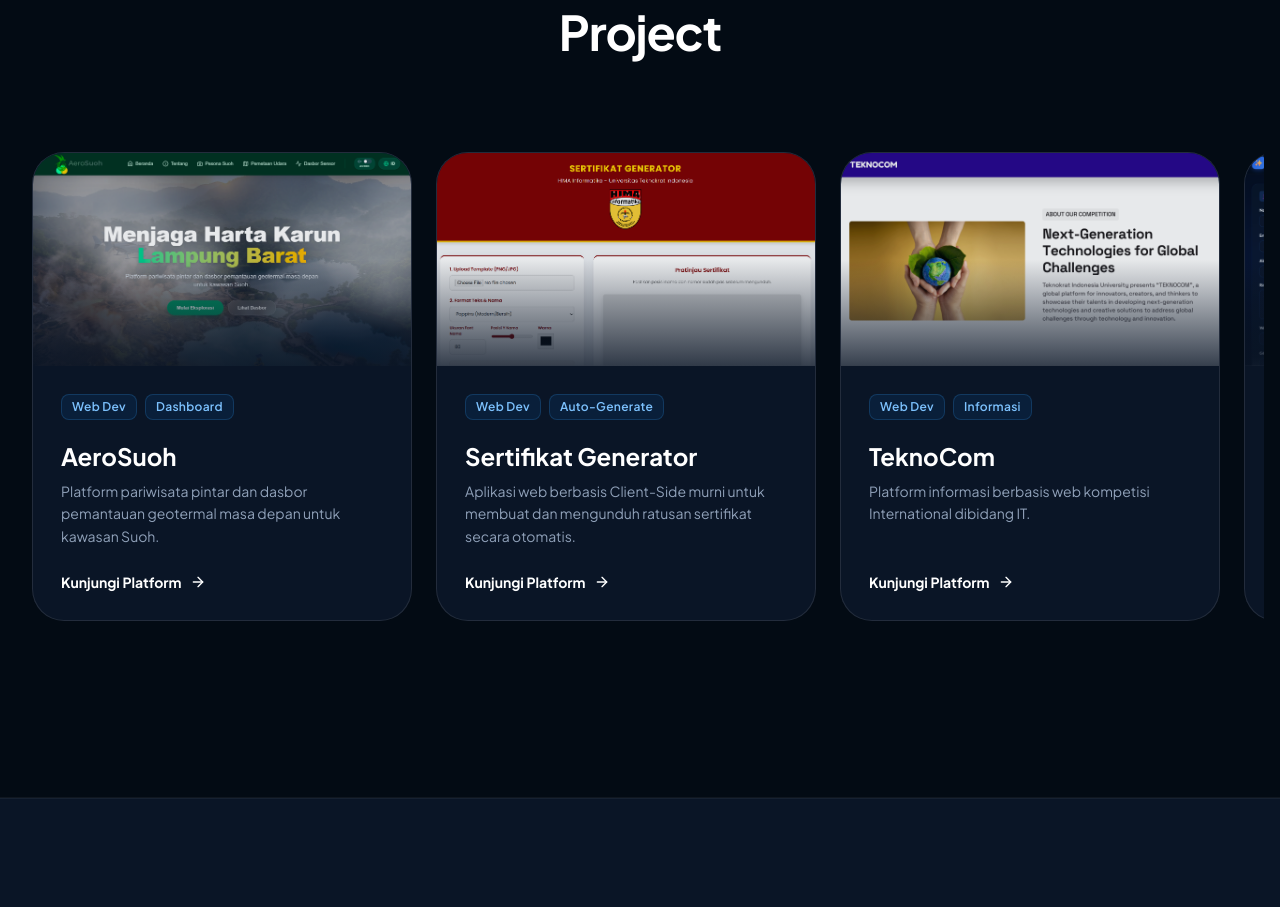
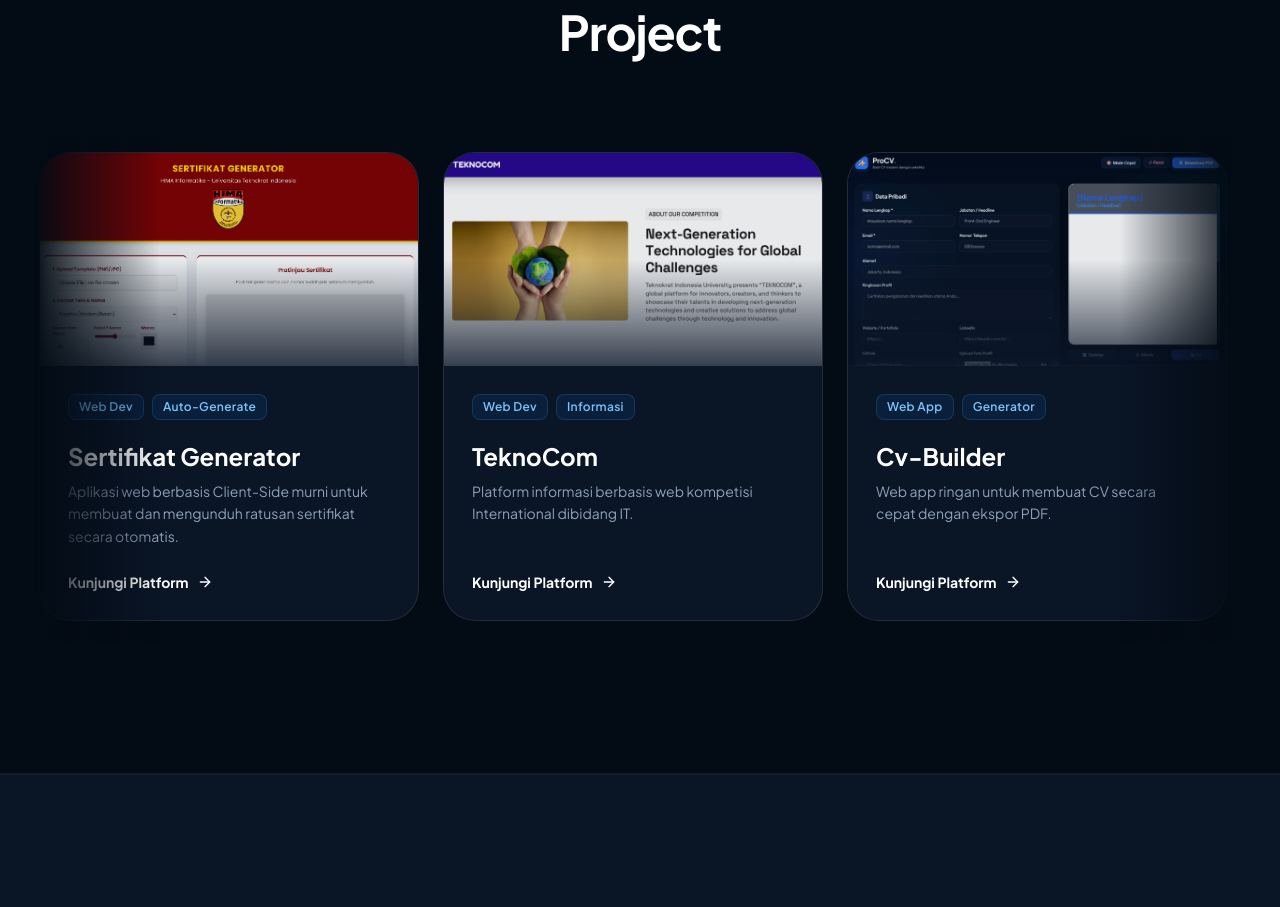
Before and after one commit to HafisYulianto/Bluegenc, a Next.js app: page / in a window 1280 px wide. Shown: the part 2740-3647 px from the top of the page. Built offline with nearby package versions, Linux system fonts and the light colour scheme.

Commit message:
feat: portfolio slider now auto-scrolls infinitely with pause-on-hover and edge fade gradients

```diff
--- a/src/app/page.tsx
+++ b/src/app/page.tsx
@@ -537,15 +537,20 @@
               </h2>
             </div>
 
-            {/* Slider Container */}
-            <div className="flex overflow-x-auto gap-4 md:gap-6 pb-12 pt-4 px-4 -mx-4 snap-x snap-mandatory hide-scrollbar">
-              {portfolios.map((item, index) => (
-                <article key={item.id} className="w-[85vw] sm:w-[320px] md:w-[360px] lg:w-[380px] shrink-0 snap-center group relative rounded-[2rem] bg-[#0a1526] border border-white/10 overflow-hidden flex flex-col hover:-translate-y-2 transition-all duration-500 hover:shadow-[0_0_40px_rgba(11,132,235,0.15)] hover:border-brand-500/40">
-                  {/* Glowing Edge on Hover */}
-                  <div className="absolute inset-0 bg-gradient-to-b from-brand-500/0 to-brand-500/0 group-hover:from-brand-500/10 group-hover:to-transparent transition-all duration-500 z-0"></div>
+            {/* Auto-scroll Portfolio Slider with pause on hover */}
+            <div className="relative overflow-hidden mt-4">
+              {/* Left fade gradient */}
+              <div className="absolute left-0 top-0 h-full w-20 md:w-32 bg-gradient-to-r from-[#030b14] to-transparent z-10 pointer-events-none" />
+              {/* Right fade gradient */}
+              <div className="absolute right-0 top-0 h-full w-20 md:w-32 bg-gradient-to-l from-[#030b14] to-transparent z-10 pointer-events-none" />
 
-                  {/* Image Area */}
-                  <div className={`w-full bg-[#0d1e36] flex items-center justify-center relative overflow-hidden transition-colors duration-500 aspect-video z-10`}>
+              {/* Scrolling Track — duplicate items for seamless infinite loop */}
+              <div className="flex gap-4 md:gap-6 pb-6 pt-4 animate-scroll hover:[animation-play-state:paused] w-max">
+                {/* First set */}
+                {portfolios.map((item) => (
+                  <article key={`a-${item.id}`} className="w-[85vw] sm:w-[320px] md:w-[360px] lg:w-[380px] shrink-0 group relative rounded-[2rem] bg-[#0a1526] border border-white/10 overflow-hidden flex flex-col hover:-translate-y-2 transition-all duration-500 hover:shadow-[0_0_40px_rgba(11,132,235,0.15)] hover:border-brand-500/40">
+                    <div className="absolute inset-0 bg-gradient-to-b from-brand-500/0 to-brand-500/0 group-hover:from-brand-500/10 group-hover:to-transparent transition-all duration-500 z-0" />
+                    <div className="w-full bg-[#0d1e36] flex items-center justify-center relative overflow-hidden transition-colors duration-500 aspect-video z-10">
                       {(item as any).image ? (
                         <Image
                           src={(item as any).image}
@@ -558,39 +563,56 @@
                       ) : (
                         <Code2 className="text-brand-900 w-16 h-16 group-hover:scale-110 group-hover:text-brand-700 transition-transform duration-700 ease-out relative z-10" />
                       )}
-
-                    {/* Inner Shadow overlay to blend with dark card */}
-                    <div className="absolute inset-0 bg-gradient-to-t from-[#0a1526] via-transparent to-transparent opacity-80 z-20 pointer-events-none"></div>
+                      <div className="absolute inset-0 bg-gradient-to-t from-[#0a1526] via-transparent to-transparent opacity-80 z-20 pointer-events-none" />
                     </div>
-
                     <div className="p-6 md:p-7 flex flex-col flex-1 relative z-10">
                       <div className="flex flex-wrap gap-2 mb-5">
                         {item.tags.map((tag, i) => (
-                        <span key={i} className="bg-brand-500/10 border border-brand-400/20 text-brand-300 text-[10px] md:text-xs px-2.5 py-1 rounded-lg font-semibold tracking-wide">
-                          {tag}
-                        </span>
+                          <span key={i} className="bg-brand-500/10 border border-brand-400/20 text-brand-300 text-[10px] md:text-xs px-2.5 py-1 rounded-lg font-semibold tracking-wide">{tag}</span>
                         ))}
                       </div>
-
-                    <h3 className="font-bold text-xl md:text-2xl text-white mb-2">
-                      {item.title}
-                    </h3>
-
-                    <p className="text-sm text-slate-400 leading-relaxed mb-6 flex-1">
-                      {item.desc}
-                    </p>
-
-                    <Link
-                      href={item.demo}
-                      target="_blank"
-                      rel="noopener noreferrer"
-                      className="text-white hover:text-brand-300 font-bold text-sm flex items-center gap-2 transition-colors duration-300 w-fit"
-                    >
+                      <h3 className="font-bold text-xl md:text-2xl text-white mb-2">{item.title}</h3>
+                      <p className="text-sm text-slate-400 leading-relaxed mb-6 flex-1">{item.desc}</p>
+                      <Link href={item.demo} target="_blank" rel="noopener noreferrer" className="text-white hover:text-brand-300 font-bold text-sm flex items-center gap-2 transition-colors duration-300 w-fit">
                         {t.portfolio.visit} <ArrowRight className="w-4 h-4" />
                       </Link>
                     </div>
                   </article>
                 ))}
+                {/* Duplicate set for seamless loop */}
+                {portfolios.map((item) => (
+                  <article key={`b-${item.id}`} aria-hidden="true" className="w-[85vw] sm:w-[320px] md:w-[360px] lg:w-[380px] shrink-0 group relative rounded-[2rem] bg-[#0a1526] border border-white/10 overflow-hidden flex flex-col hover:-translate-y-2 transition-all duration-500 hover:shadow-[0_0_40px_rgba(11,132,235,0.15)] hover:border-brand-500/40">
+                    <div className="absolute inset-0 bg-gradient-to-b from-brand-500/0 to-brand-500/0 group-hover:from-brand-500/10 group-hover:to-transparent transition-all duration-500 z-0" />
+                    <div className="w-full bg-[#0d1e36] flex items-center justify-center relative overflow-hidden transition-colors duration-500 aspect-video z-10">
+                      {(item as any).image ? (
+                        <Image
+                          src={(item as any).image}
+                          alt={item.title}
+                          fill
+                          className="object-cover group-hover:scale-110 transition-transform duration-700 ease-out opacity-90 group-hover:opacity-100"
+                          sizes="(max-width: 640px) 85vw, (max-width: 1024px) 360px, 380px"
+                          quality={80}
+                        />
+                      ) : (
+                        <Code2 className="text-brand-900 w-16 h-16 group-hover:scale-110 group-hover:text-brand-700 transition-transform duration-700 ease-out relative z-10" />
+                      )}
+                      <div className="absolute inset-0 bg-gradient-to-t from-[#0a1526] via-transparent to-transparent opacity-80 z-20 pointer-events-none" />
+                    </div>
+                    <div className="p-6 md:p-7 flex flex-col flex-1 relative z-10">
+                      <div className="flex flex-wrap gap-2 mb-5">
+                        {item.tags.map((tag, i) => (
+                          <span key={i} className="bg-brand-500/10 border border-brand-400/20 text-brand-300 text-[10px] md:text-xs px-2.5 py-1 rounded-lg font-semibold tracking-wide">{tag}</span>
+                        ))}
+                      </div>
+                      <h3 className="font-bold text-xl md:text-2xl text-white mb-2">{item.title}</h3>
+                      <p className="text-sm text-slate-400 leading-relaxed mb-6 flex-1">{item.desc}</p>
+                      <Link href={item.demo} target="_blank" rel="noopener noreferrer" className="text-white hover:text-brand-300 font-bold text-sm flex items-center gap-2 transition-colors duration-300 w-fit">
+                        {t.portfolio.visit} <ArrowRight className="w-4 h-4" />
+                      </Link>
+                    </div>
+                  </article>
+                ))}
+              </div>
             </div>
           </motion.div>
         </section>
```
Lines whose indentation alone changed are shown as unchanged.
